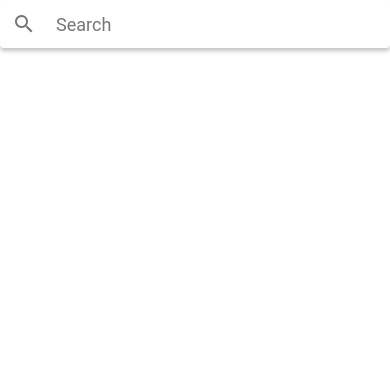
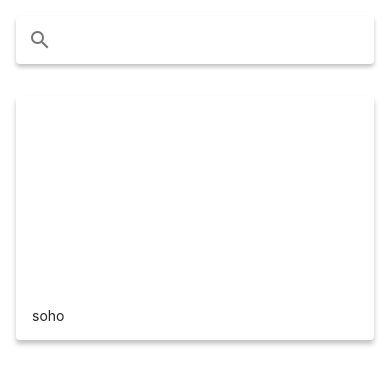
Before and after one commit to gogadoro2022/learn-react-native, a React Native app: screen / in a window 390 px wide. Shown: the top 384 px of the page. Built offline with nearby package versions, Linux system fonts and the light colour scheme.

Commit message:
add theme

```diff
--- a/App.js
+++ b/App.js
@@ -1,12 +1,16 @@
 import React from 'react';
 import {SafeAreaView, StatusBar, Text, View} from 'react-native';
+import {ThemeProvider} from 'styled-components/native';
 import {RestaurantsScreen} from './src/features/restaurants/screens/restaurants.screen';
+import {theme} from './src/infrastructure/theme';
 
 export default function App() {
   return (
     <>
-      <RestaurantsScreen />
-      <StatusBar />
+      <ThemeProvider theme={theme}>
+        <RestaurantsScreen />
+        <StatusBar />
+      </ThemeProvider>
     </>
   );
 }
--- /dev/null
+++ b/src/features/restaurants/components/restaurant-info-card.component.js
@@ -0,0 +1,25 @@
+import React from 'react';
+import {Card} from 'react-native-paper';
+import styled from 'styled-components/native';
+
+const RestaurantCard = styled(Card)`
+  background-color: ${props => props.theme.colors.bg.primary};
+`;
+const RestaurantCardCover = styled(Card.Cover)`
+  padding: ${props => props.theme.space[3]}
+  background-color: ${props => props.theme.colors.bg.primary};
+`;
+const Title = styled.Text`
+  padding: ${props => props.theme.space[3]}
+  color: ${props => props.theme.colors.ui.primary};
+`;
+
+export const RestaurantInfoCard = ({restaurant = {}}) => {
+  const {name = 'soho', photos = [], address = 'majoro street'} = restaurant;
+  return (
+    <RestaurantCard elevation={5}>
+      <RestaurantCardCover key={name} source={{uri: photos[0]}} />
+      <Title>{name}</Title>
+    </RestaurantCard>
+  );
+};
--- a/src/features/restaurants/screens/restaurants.screen.js
+++ b/src/features/restaurants/screens/restaurants.screen.js
@@ -1,15 +1,32 @@
 import React from 'react';
+import {SafeAreaView, StatusBar} from 'react-native';
 import {Searchbar} from 'react-native-paper';
+import styled from 'styled-components/native';
+import {RestaurantInfoCard} from '../components/restaurant-info-card.component';
+
+const SafeArea = styled(SafeAreaView)`
+  flex: 1;
+  ${StatusBar.currentHeight && `margin-top: ${StatusBar.currentHeight}px;`}
+`;
+
+const SearchContainer = styled.View`
+  padding: ${props => props.theme.space[3]};
+`;
+const RestaurantListContainer = styled.View`
+  flex: 1;
+  padding: ${props => props.theme.space[3]}
+  background-color: ${props => props.theme.colors.bg.primary}
+`;
 
 export const RestaurantsScreen = () => {
-  const [searchQuery, setSearchQuery] = React.useState('');
-
-  const onChangeSearch = query => setSearchQuery(query);
   return (
-    <Searchbar
-      placeholder="Search"
-      onChangeText={onChangeSearch}
-      value={searchQuery}
-    />
+    <SafeArea>
+      <SearchContainer>
+        <Searchbar />
+      </SearchContainer>
+      <RestaurantListContainer>
+        <RestaurantInfoCard />
+      </RestaurantListContainer>
+    </SafeArea>
   );
 };
--- /dev/null
+++ b/src/infrastructure/theme/colors.js
@@ -0,0 +1,28 @@
+export const colors = {
+  brand: {
+    primary: '#2182BD',
+    secondary: '#5282BD',
+    muted: '#C6DAF7',
+  },
+  ui: {
+    primary: '#262626',
+    secondary: '#757575',
+    tertiary: '#F1F1F1',
+    quaternary: '#FFFFFF',
+    disabled: '#DEDEDE',
+    error: '#D0421B',
+    success: '#138000',
+  },
+  bg: {
+    primary: '#FFFFFF',
+    secondary: '#F1F1F1',
+  },
+  text: {
+    primary: '#262626',
+    secondary: '#757575',
+    disabled: '#9C9C9C',
+    inverse: '#FFFFFF',
+    error: '#D0421B',
+    success: '#138000',
+  },
+};
--- /dev/null
+++ b/src/infrastructure/theme/fonts.js
@@ -0,0 +1,23 @@
+export const fonts = {
+  body: 'Oswald_400Regular',
+  heading: 'Lato_400Regular',
+  monospace: 'Oswald_400Regular',
+};
+
+export const fontWeights = {
+  regular: 400,
+  medium: 500,
+  bold: 700,
+};
+
+export const fontSizes = {
+  caption: '12px',
+  button: '14px',
+  body: '16px',
+  title: '20px',
+  h5: '24px',
+  h4: '34px',
+  h3: '45px',
+  h2: '56px',
+  h1: '112px',
+};
--- /dev/null
+++ b/src/infrastructure/theme/index.js
@@ -0,0 +1,14 @@
+import {colors} from './colors';
+import {space, lineHeights} from './spacing';
+import {sizes} from './sizes';
+import {fonts, fontWeights, fontSizes} from './fonts';
+
+export const theme = {
+  colors,
+  space,
+  lineHeights,
+  sizes,
+  fonts,
+  fontSizes,
+  fontWeights,
+};
--- /dev/null
+++ b/src/infrastructure/theme/sizes.js
@@ -0,0 +1 @@
+export const sizes = ['8px', '16px', '32px', '64px', '128px'];
--- /dev/null
+++ b/src/infrastructure/theme/spacing.js
@@ -0,0 +1,6 @@
+export const lineHeights = {
+  title: '28px',
+  copy: '20px',
+};
+
+export const space = ['0px', '4px', '8px', '16px', '32px', '64px'];
```
